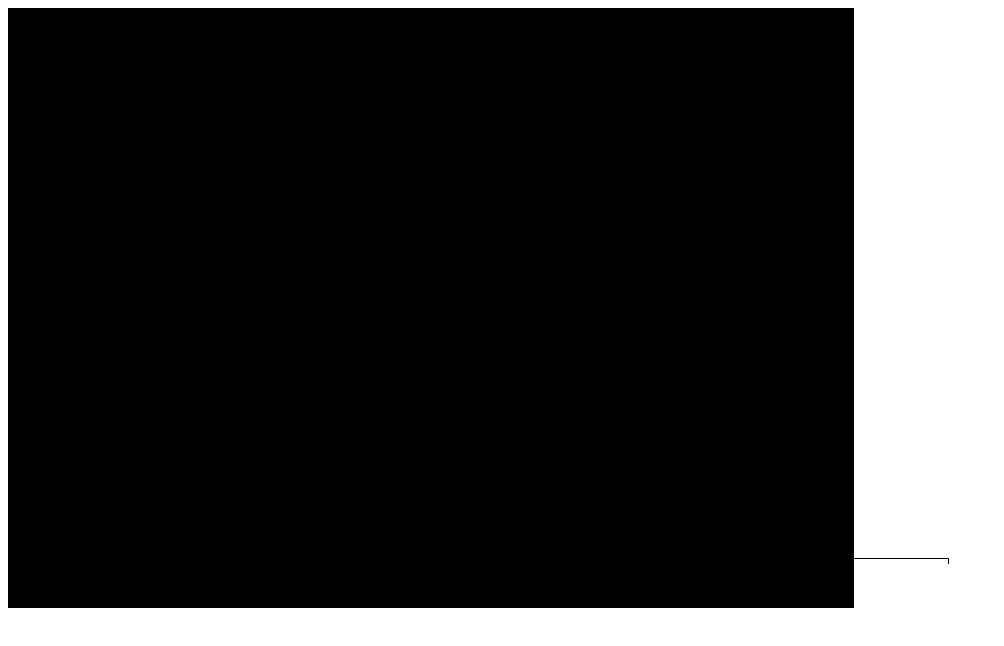
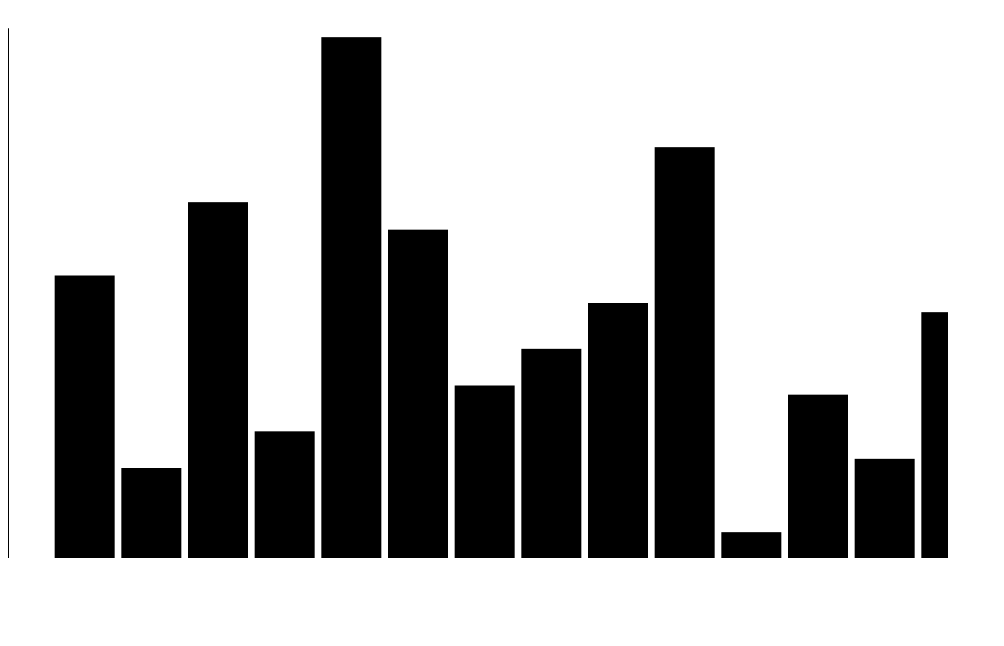
Before and after one commit to justin0022/d3-webpack, a website built with webpack: page src/index.html in a window 1280 px wide. Shown: the whole page, without its empty margins (0-1004 px from the left). Built offline with nearby package versions, Linux system fonts and the light colour scheme.

Commit message:
Working as expected

```diff
--- a/src/charts/bar.js
+++ b/src/charts/bar.js
@@ -6,14 +6,22 @@ const bar = ({ data, width, height, id }) => {
   const aHeight = height - margin.top - margin.bottom
 
   const x = d3.scaleBand()
-    .range([0, aWidth])
+    .domain(data.map(d => d.name))
+    .range([margin.left, width - margin.right])
     .padding(0.1)
+
   const y = d3.scaleLinear()
-    .range([aHeight, 0])
+    .domain([0, d3.max(data, d => d.age)]).nice()
+    .range([height - margin.bottom, margin.top])
 
-  const svg = d3.select(document.createElement('div')).append('svg')
-    .attr('width', width)
-    .attr('height', height)
+  const svg = d3.select(id).append('svg')
+    .attr('style', 'display: block;')
+    .attr('width', aWidth)
+    .attr('height', aHeight)
+
+  svg.append('g')
+    .attr('fill', 'steelblue')
+    .attr('transform', `translate(${margin.left}, ${margin.right})`)
 
   svg.selectAll('.bar')
     .data(data)
@@ -31,6 +39,7 @@ const bar = ({ data, width, height, id }) => {
   svg.append('g')
     .call(d3.axisLeft(y))
 
+  console.log(svg.node())
   return svg.node()
 }
 
--- a/src/index.html
+++ b/src/index.html
@@ -5,5 +5,6 @@
   <title>D3 Webpack Babel</title>
 </head>
 <body>
+    <div id="chart"></div>
 </body>
 </html>
--- a/src/index.js
+++ b/src/index.js
@@ -18,6 +18,5 @@ const data = [
   { name: 'Mary', age: 29 }
 ]
 
-const chart = bar({ data, width: 1000, height: 600, id: 'barChart1' })
-
-document.body.appendChild(chart)
+const chart = document.getElementById('chart')
+chart.appendChild(bar({ data, width: 1000, height: 600, id: '#chart' }))
```
